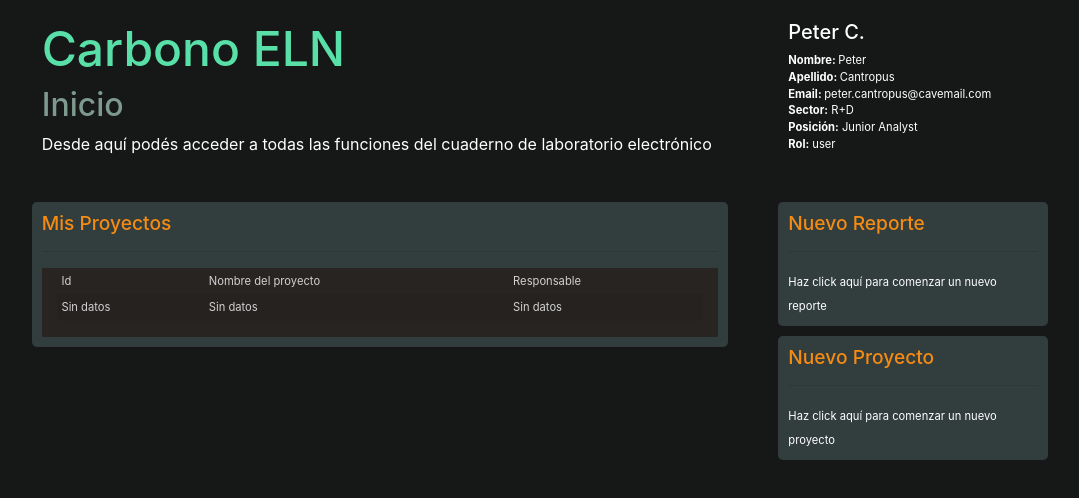
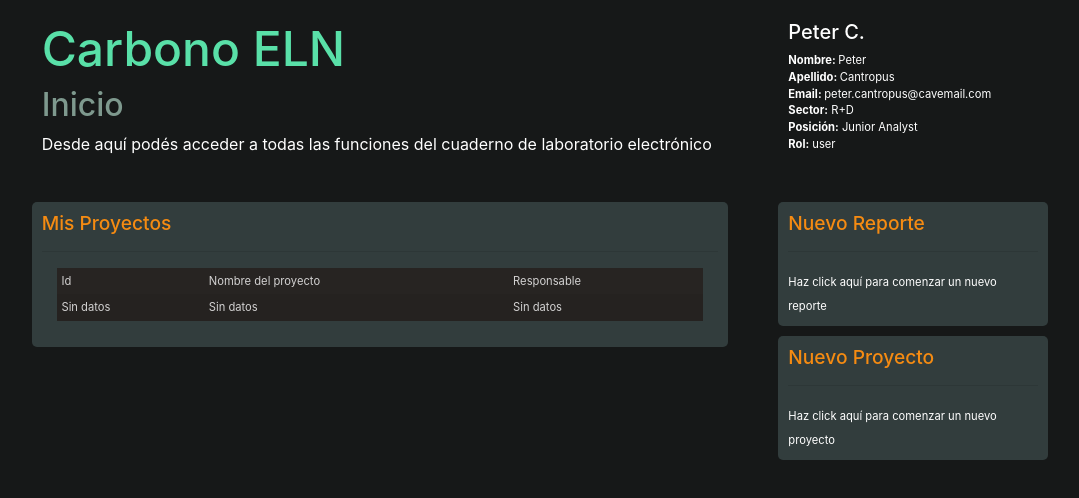
Before and after one commit to leanderShulgin/CarboELN-React, a React (Create React App) app: page / in a window 1280 px wide. Shown: the top 498 px of the page, without its empty margins (100-1179 px from the left). Built offline with nearby package versions, Linux system fonts and the light colour scheme.

Commit message:
elimino clases innecesarias

```diff
--- a/src/components/DashboardProjectsTable.css
+++ b/src/components/DashboardProjectsTable.css
@@ -9,8 +9,5 @@
 .dashboard-projects-table table {
   font-size: 0.7em;
   min-width: 100%;
-}
-
-.pepito {
   background-color: rgb(39, 36, 34);
 }
--- a/src/components/DashboardProjectsTable.js
+++ b/src/components/DashboardProjectsTable.js
@@ -7,7 +7,7 @@ const DashboardProjectsTable = (props) => {
     <div className="start-box dashboard-projects-table">
       <h4>Mis Proyectos</h4>
       <hr />
-      <div className="container-fluid pepito table-responsive">
+      <div className="container-fluid table-responsive">
         <table className="table table-sm table-striped table-striped-dark table-borderless table-hover">
           <thead id="box-proyectos-thead">
             <tr>
```
